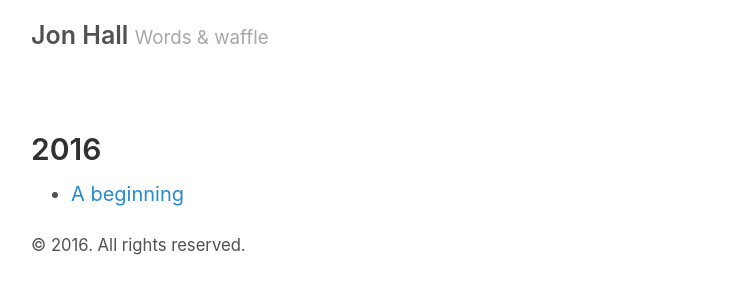
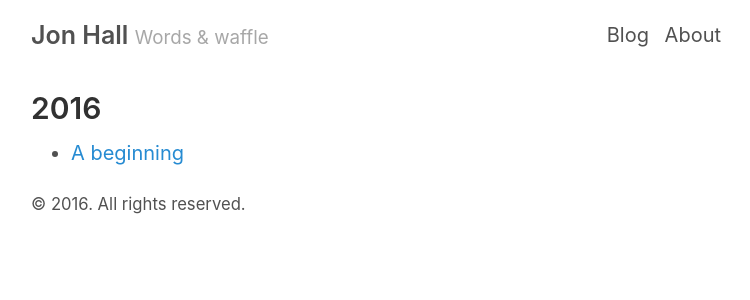
Before and after one commit to jall/jall.github.io, a Jekyll site: the page built from index.html, in a window 1280 px wide. Shown: the top 300 px of the page, without its empty margins (259-1009 px from the left). Built offline with Jekyll 4.4.1, drawn with Linux system fonts in a browser that asks for light colours; the list of posts is cut into pages by our own code.

Commit message:
Add navigation links to header & tweak css

```diff
--- a/_layouts/default.html
+++ b/_layouts/default.html
@@ -11,6 +11,10 @@
           <a href="{{ site.baseurl }}/" title="Home">{{ site.title }}</a>
           <small>{{ site.tagline }}</small>
         </h3>
+        <ul class="navigation">
+            <li><a href="/">Blog</a></li>
+            <li><a href="/about">About</a></li>
+        </ul>
       </header>
 
       <main>
--- a/_sass/_masthead.scss
+++ b/_sass/_masthead.scss
@@ -5,7 +5,11 @@
 .masthead {
     padding-top:    1rem;
     padding-bottom: 1rem;
-  margin-bottom: 3rem;
+    margin-bottom: 1rem;
+
+    a {
+        color: inherit;
+    }
 }
 
 .masthead-title {
@@ -13,13 +17,30 @@
     margin-bottom: 0;
     color: $gray-4;
 
-  a {
-    color: inherit;
-  }
-
     small {
         font-size: 75%;
         font-weight: 400;
         opacity: .5;
     }
 }
+
+.navigation {
+    padding-left: 0;
+    margin-bottom: 0;
+    list-style-type: none;
+
+    li {
+        display: inline-block;
+        margin-right: .5rem;
+    }
+}
+
+@media (min-width: $large-breakpoint) {
+    .masthead {
+        text-align: right;
+    }
+
+    .masthead-title {
+        float: left;
+    }
+}
```
Lines whose indentation alone changed are shown as unchanged.
